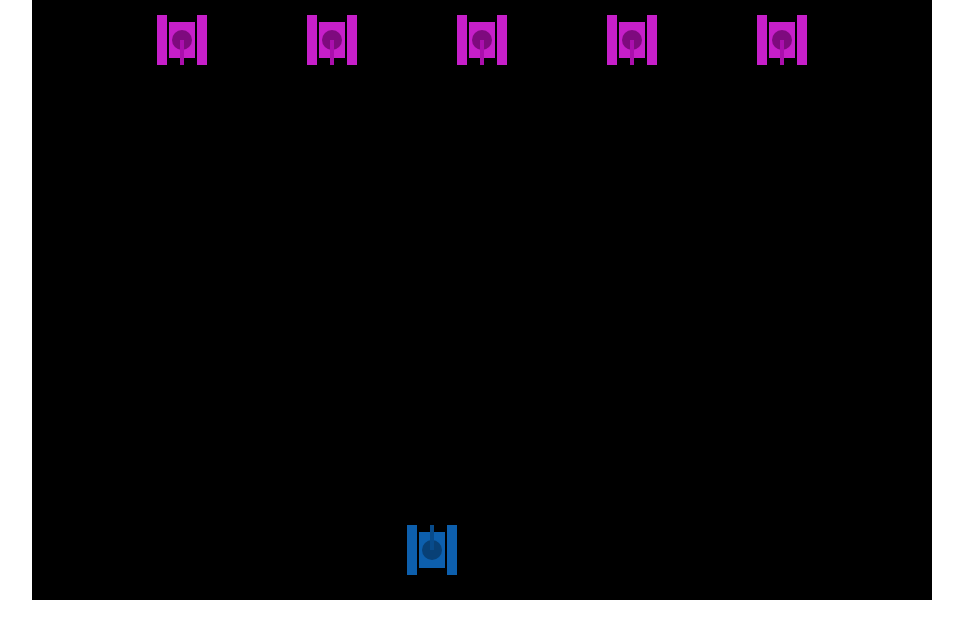
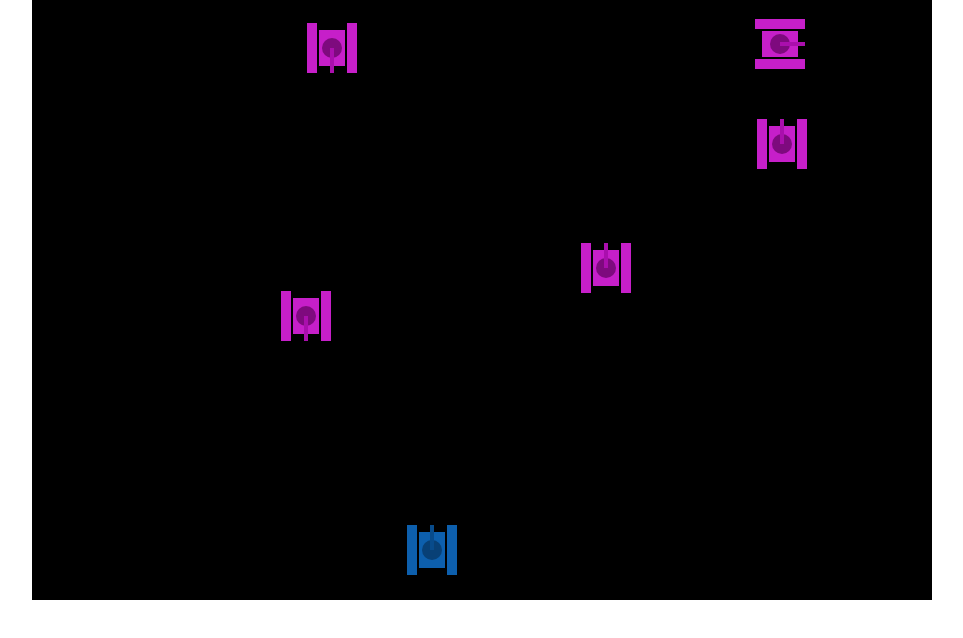
Before and after one commit to Airubby/tank, a plain HTML site: page index.html in a window 1280 px wide. Shown: the whole page, without its empty margins (158-1121 px from the left). Drawn offline with Linux system fonts and the light colour scheme.

Commit message:
敌人的坦克也可以随意动起来

```diff
--- a/index.html
+++ b/index.html
@@ -24,6 +24,7 @@
 			for(var i=0;i<enmeyNum;i++){
 				var enemyTank=new Enemy((i+1)*150,40,'down',enmeyColor);
 				enemyTanks[i]=enemyTank;
+				window.setInterval("enemyTanks["+i+"].run()",50);
 			}
 			refresh();
 			window.onkeydown=function(event){
@@ -149,7 +150,7 @@
 				this.y=y;
 				this.direction=direction;
 				this.color=color
-				this.speed=2;
+				this.speed=4;
 				this.isLive=true;
 				this.moveUp=function(){
 					this.y-=this.speed;
@@ -172,7 +173,7 @@
 				this.tank=Tank;
 				this.tank(x,y,direction,color);
 				this.shoot=function(){
-					heroBullet=new Bullet(this.x,this.y,this.direction,4);
+					heroBullet=new Bullet(this.x,this.y,this.direction,8);
 					heroBullets.push(heroBullet);
 					heroBullets[heroBullets.length-1].timer=setInterval("heroBullets["+(heroBullets.length-1)+"].run()",50);
 				}
@@ -180,6 +181,32 @@
 			function Enemy(x,y,direction,color){
 				this.tank=Tank;
 				this.tank(x,y,direction,color);
+				this.count=0;
+				this.run=function(){
+					if(this.direction=="up"&&this.y>25){
+						this.y-=this.speed;
+					}else if(this.direction=="right"&&this.x<900-25){
+						this.x+=this.speed;
+					}else if(this.direction=="down"&&this.y<600-25){
+						this.y+=this.speed;
+					}else if(this.direction=="left"&&this.x>25){
+						this.x-=this.speed;
+					}
+					if(this.count>30){
+						var direct=Math.round(Math.random()*3);
+						if(direct==0){
+							this.direction="up";
+						}else if(direct==1){
+							this.direction="right";
+						}else if(direct==2){
+							this.direction="down";
+						}else if(direct==3){
+							this.direction="left";
+						}
+						this.count=0;
+					}
+					this.count++;
+				}
 			}
 			function DrawTank(tank){
 
```
